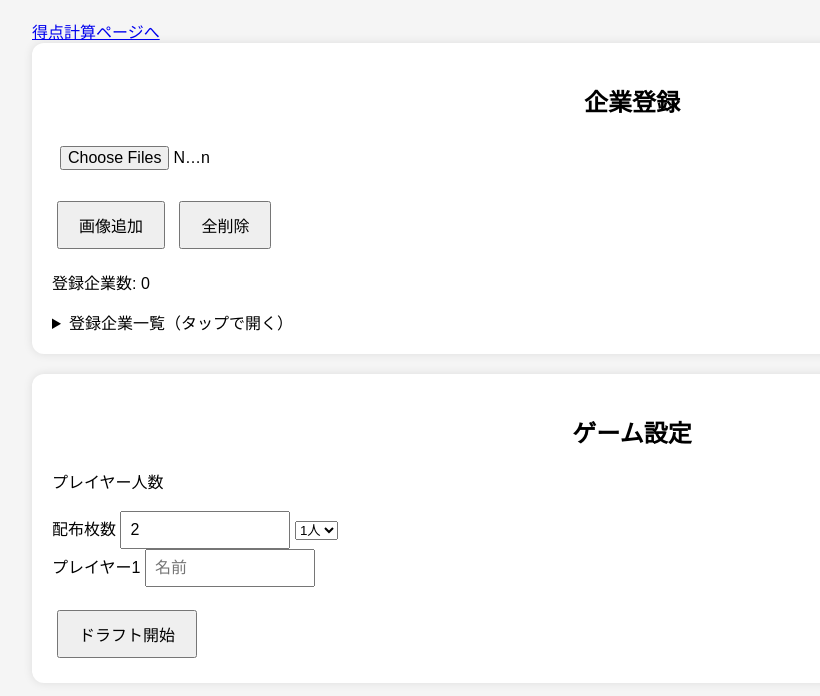
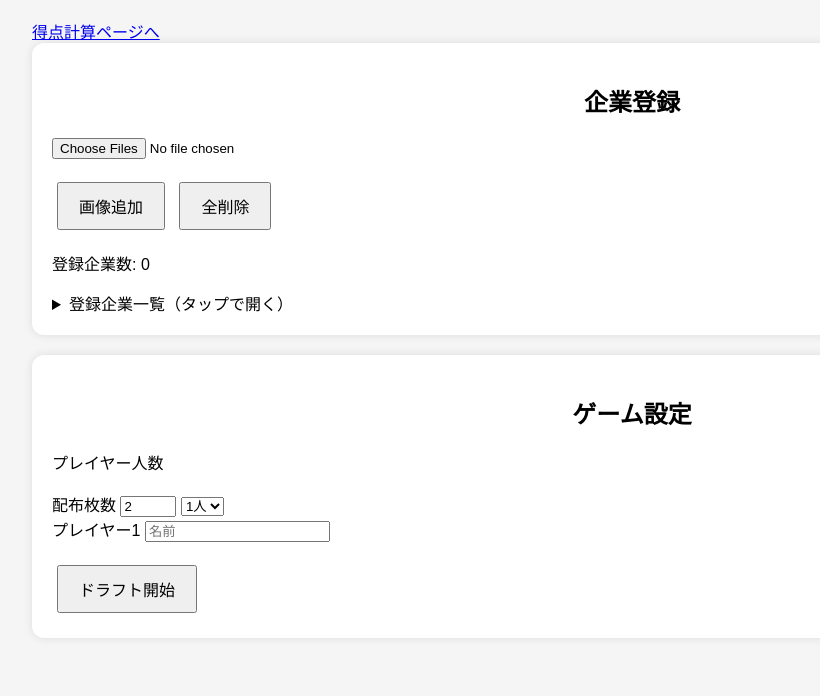
Before and after one commit to neon-zz/terafwo-, a plain HTML site: page index.html in a window 1280 px wide. Shown: the part 90-786 px from the top of the page, without its empty margins (8-828 px from the left). Drawn offline with Linux system fonts and the light colour scheme.

Commit message:
Update style.css

```diff
--- a/style.css
+++ b/style.css
@@ -82,12 +82,3 @@ width:120px;
 border-radius:8px;
 border:2px solid #ccc;
 }
-
-.panel input {
-
-    width: 150px;
-
-    padding: 8px;
-
-    font-size: 16px;
-}
```
